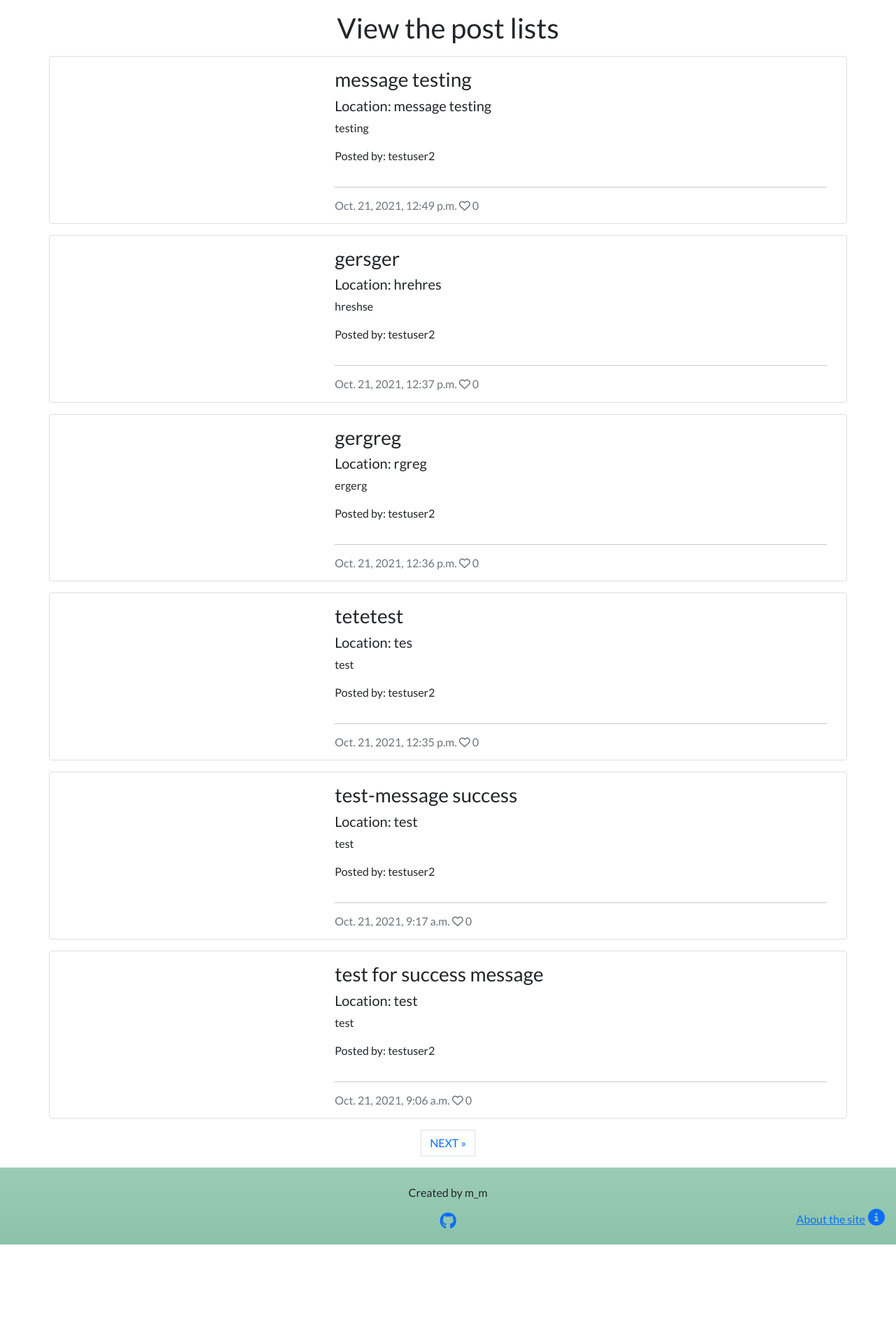
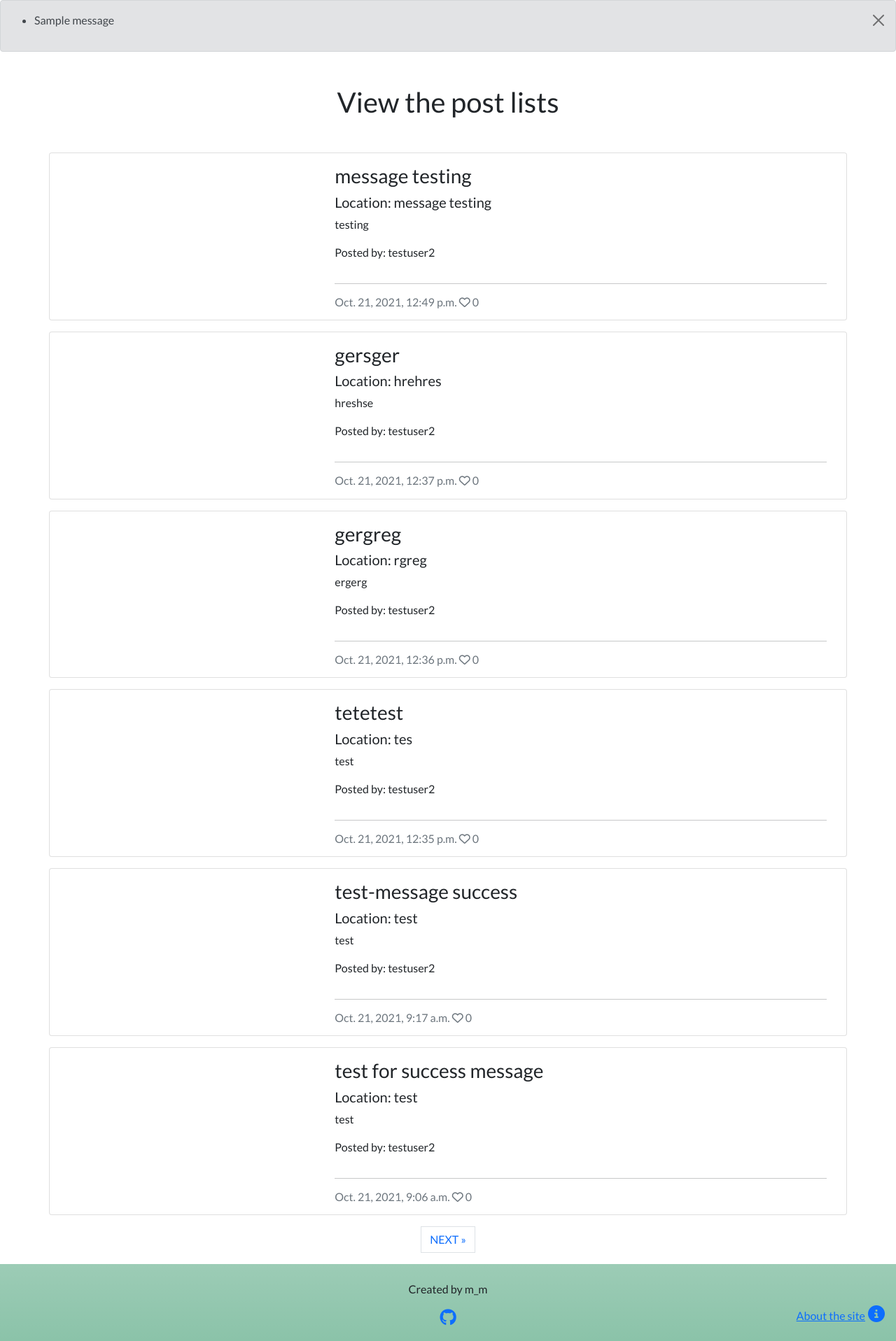
Before and after one commit to mwmlln/tails-on-trails, a Django app: page /posts/ in a window 1280 px wide. Shown: the part 58-1975 px from the top of the page at 70% size. Before the commit the page ends 1837 px from the top, so only its background shows below. Run offline with Django 3.2, Linux system fonts and the light colour scheme; data comes from the database, SQL or seed files in the repository; both versions use the stored data as it was after the commit; tables that the repository leaves empty hold one stand-in row (values such as "Sample post"); one stand-in notice (Sample message) is shown; some libraries are stand-ins or nearby versions.

Commit message:
ADD: Feedback messages in redered page after create/edit/update records

```diff
--- a/forum/admin.py
+++ b/forum/admin.py
@@ -8,6 +8,10 @@ class PostAdmin(admin.ModelAdmin):
     search_fields = ['location', 'content']
     prepopulated_fields = {'slug': ('title',)}
     list_filter = ('status', 'created_on')
+    actions = ['approve_post']
+
+    def approve_post(self, request, queryset):
+        queryset.update(status=1)
 
 
 @admin.register(Profile)
--- a/forum/views.py
+++ b/forum/views.py
@@ -102,11 +102,14 @@ def create_post(request):
     if create_post_form.is_valid():
         create_post_form.instance.author = request.user
         create_post_form.save()
+        messages.success(request,
+                        'Your post is successfully submitted'
+                        'and is awaiting for approval')
         return redirect('posts')
     return render(
                 request,
                 'post_create.html',
-                context= {'create_post_form': create_post_form,}
+                context={'create_post_form': create_post_form,}
                 )
 
 
@@ -118,6 +121,7 @@ def edit_post(request, slug):
     edit_post_form = EditPostForm(request.POST or None, instance=post)
     if edit_post_form.is_valid():
         edit_post_form.save()
+        messages.success(request, 'Your post is successfully updated')
         return redirect('posts')
     return render(
                 request, 'post_edit.html',
@@ -133,7 +137,7 @@ def delete_post(request, slug):
     delete_post_form = DeletePostForm(request.POST or None)
     if delete_post_form.is_valid(): # checking csrf token
         post.delete()
-        # messages(request, 'Your post is deleted')
+        messages.success(request, 'Your post is successfully deleted')
         return redirect('posts')
     return render(
                 request, 'post_delete.html', context={
@@ -151,7 +155,7 @@ def edit_profile(request):
         form = ProfileEditForm(request.POST or None, request.FILES, instance=profile)
         if form.is_valid():
             form.save()
-            messages.success(request, 'Profile updated successfully')
+            messages.success(request, 'Your profile is successfully updated')
             return redirect('posts')
         else:
             messages.error(request,
--- a/static/css/style.css
+++ b/static/css/style.css
@@ -95,3 +95,15 @@ footer{
 .create-btn {
   width: 100%;
 }
+
+label {
+  display: block;
+}
+
+input {
+  width: 100%;
+}
+
+textarea {
+  width: 100%;
+}
--- a/templates/account/logout.html
+++ b/templates/account/logout.html
@@ -7,7 +7,7 @@
 {% block content %}
 
 <div class="containter">
-  <div class="row ms-2 text-center">
+  <div class="row ms-2 mt-5 text-center">
       <h1>{% trans "Sign Out" %}</h1>
 
       <p>{% trans 'Are you sure you want to sign out?' %}</p>
--- a/templates/account/signup.html
+++ b/templates/account/signup.html
@@ -10,7 +10,8 @@
 <div class="containter">
   <div class="row ms-2">
     <div class="col-12 col-md-8 mt-3 offset-md-2 col-lg-6 offset-lg-3">
-      <h1>{% trans "Sign Up" %}</h1>
+      <h1 class="text-center
+      ">{% trans "Sign Up" %}</h1>
 
       <p>{% blocktrans %}Already have an account? Then please <a href="{{ login_url }}">sign in</a>.{% endblocktrans %}
       </p>
--- a/templates/post_list.html
+++ b/templates/post_list.html
@@ -3,10 +3,22 @@
 
 {% block content %}
 
-<main class="mt-3">
-    <h1 class="text-center mb-3">View the post lists</h1>
+<main class="mt-0">
+    {% if messages %}
+    <div class="alert alert-secondary alert-dismissible" role="alert">
+        <ul class="messages">
+            {% for message in messages %}
+            <li{% if message.success %} class="{{ message.tags }}" {% endif %}>{{ message }}</li>
+                {% endfor %}
+        </ul>
+        <button type="button" class="btn-close" data-bs-dismiss="alert" aria-label="Close"></button>
+    </div>
+    {% endif %}
+
+
+    <div class="container mt-5">
+        <h1 class="text-center mb-5">View the post lists</h1>
     <!-- Forum Entries Cards -->
-    <div class="container">
         {% for post in post_list %}
 
         <div class="row">
```
Also changed, not shown: README.md, db.sqlite3.
